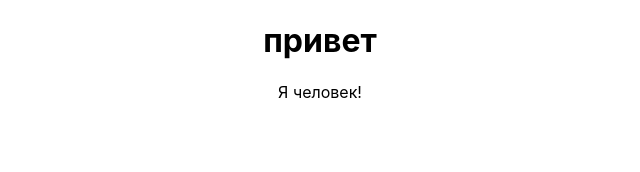
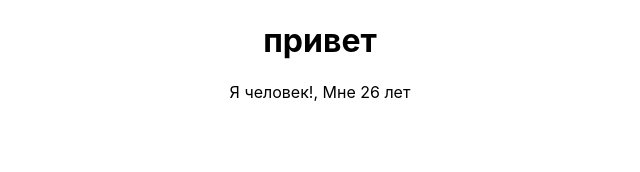
Before and after one commit to kuuga2000/MyReactApp, a React (Create React App) app: page / in a window 1280 px wide. Shown: the top 172 px of the page, without its empty margins (320-960 px from the left). Built offline with nearby package versions, Linux system fonts and the light colour scheme.

Commit message:
random math

```diff
--- a/src/Person/Person.js
+++ b/src/Person/Person.js
@@ -1,7 +1,7 @@
 import React from 'react';
 
 const person = () => {
-    return <p>Я человек!</p>
+    return <p>Я человек!, Мне {Math.floor(Math.random() * 30)} лет</p>
 };
 
 export default person;
```
